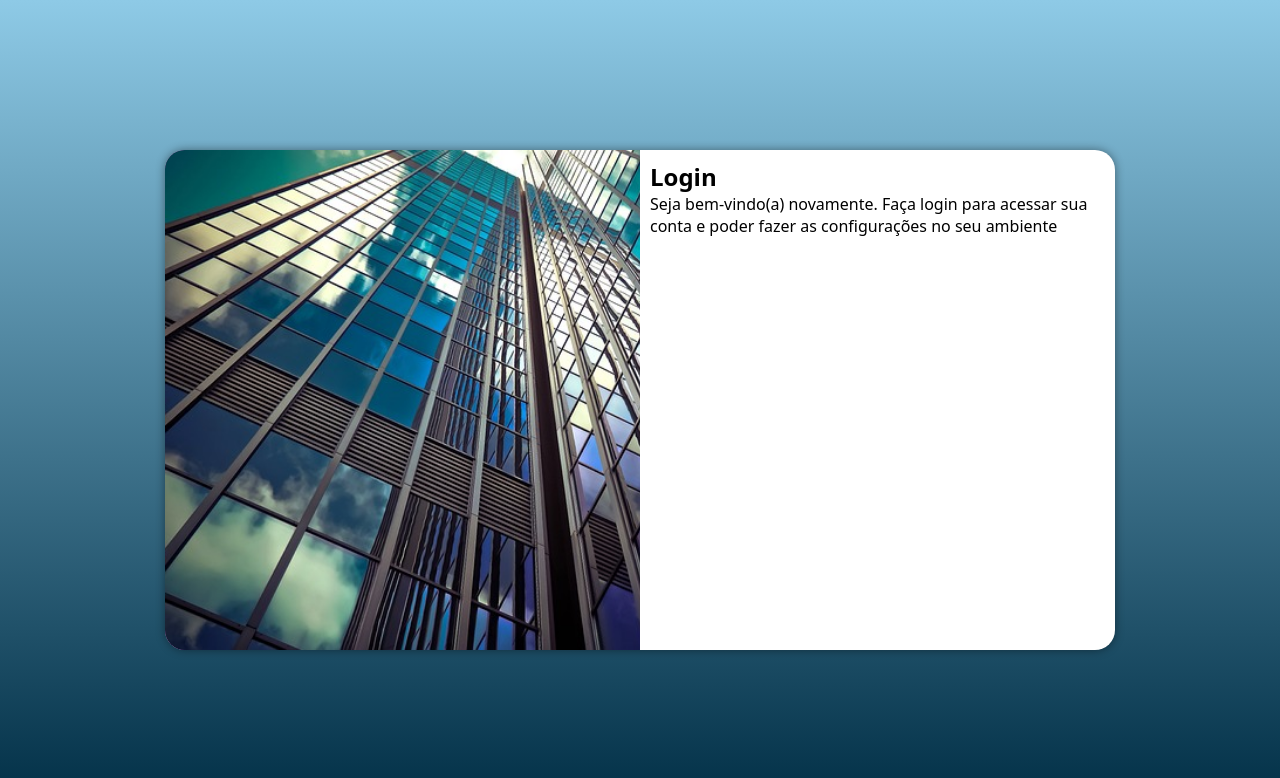
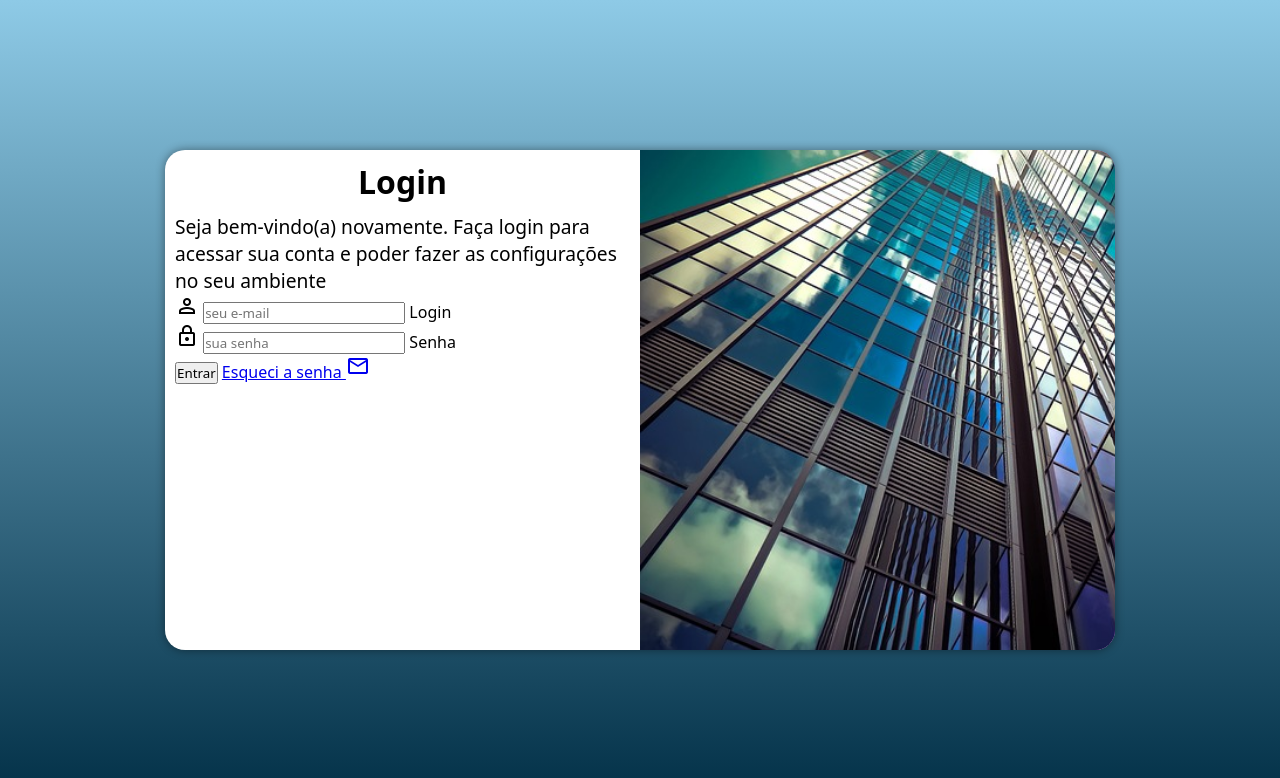
Before and after one commit to MaxsuelIsmark/projeto-login, a plain HTML site: page index.html in a window 1280 px wide. Drawn offline with nearby package versions, Linux system fonts and the light colour scheme.

Commit message:
adicionando o formulario

```diff
--- a/estilos/medias-queries.css
+++ b/estilos/medias-queries.css
@@ -31,13 +31,29 @@
     }
 
     section#login > div#imagem {
-        float: left;
+        float: right;
         width: 50%;
         height: 100%;
     }
 
     section#login > div#formulario {
-        float: right;
+        float: left;
         width: 50%;
     }
+
+    div#formulario > h1 {
+        font-size: 2em;
+    }
+
+    div#formulario > p {
+        font-size: 0.2em;
+    }
+
+    div#formulario > h1 {
+        font-size: 2em;
+    }
+
+    div#formulario > p {
+        font-size: 1.2em;
+    }
 }
--- a/estilos/style.css
+++ b/estilos/style.css
@@ -47,3 +47,11 @@ section#login > div#formulario {
     padding: 10px;
     display: block;
 }
+
+div#formulario > h1 {
+    text-align: center;
+    margin-bottom: 10px;
+}
+div#formulario > p {
+    font-size: 0.8em;
+}
--- a/index.html
+++ b/index.html
@@ -4,6 +4,7 @@
     <meta charset="UTF-8">
     <meta name="viewport" content="width=device-width, initial-scale=1.0">
     <title>Login</title>
+    <link href="https://fonts.googleapis.com/css2?family=Material+Symbols+Outlined" rel="stylesheet" />
     <link rel="stylesheet" href="estilos/style.css">
     <link rel="stylesheet" href="estilos/medias-queries.css">
 </head>
@@ -16,8 +17,23 @@
             <div id="formulario">
                 <h1>Login</h1>
                 <p>Seja bem-vindo(a) novamente. Faça login para acessar sua conta e poder fazer as configurações no seu ambiente</p>
-                <form action="login.php" method="post">
-
+                <form action="login.php" method="post" autocomplete="on">
+                    <div class="campo">
+                        <span class="material-symbols-outlined">person</span>
+                        <input type="email" name="login" id="ilogin" placeholder="seu e-mail" autocomplete="email" required maxlength="30">
+                        <label for="ilogin">Login</label>
+                    </div>
+                    <div class="campo">
+                        <span class="material-symbols-outlined">lock</span>
+                        <input type="password" name="senha" id="isenha" placeholder="sua senha" autocomplete="current-password" required minlength="8">
+                        <label for="isenha">Senha</label>
+                    </div>
+                    <input type="submit" value="Entrar">
+                    <a href="esqueci.html">
+                        Esqueci a senha <span class="material-symbols-outlined">
+                            email
+                            </span>
+                    </a>
                 </form>
             </div>
         </section>
```
